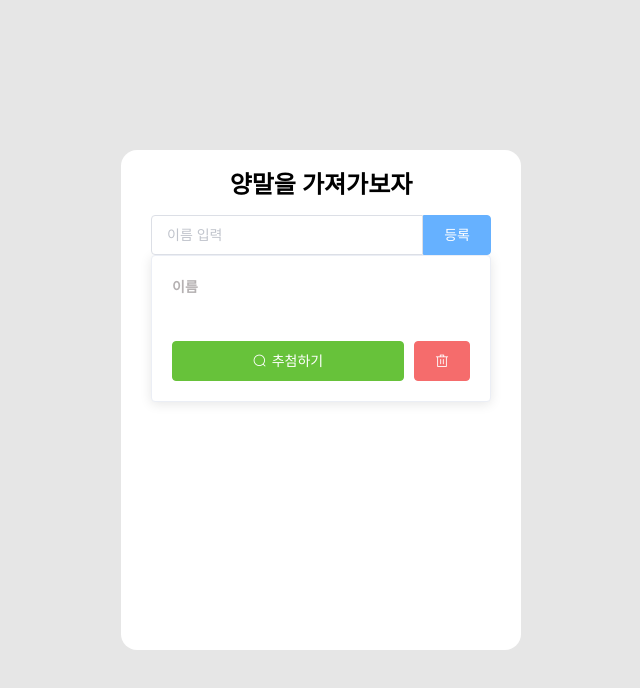
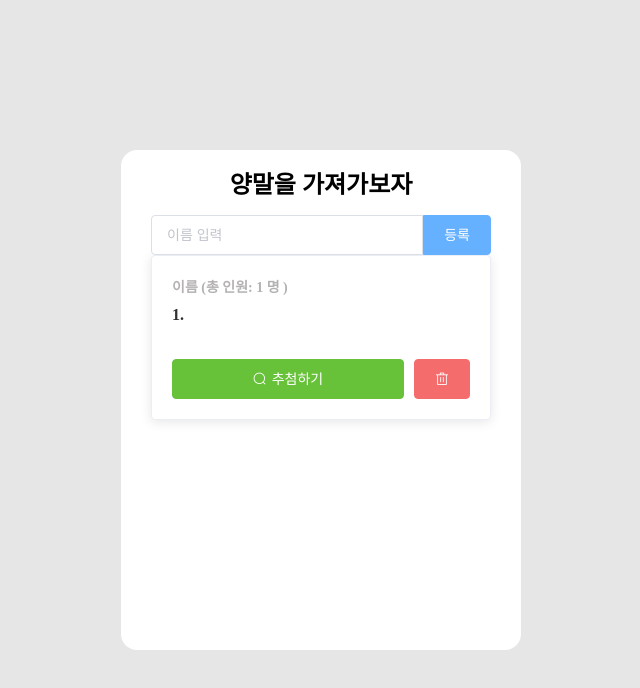
Before and after one commit to BackGyeHoon/lucky-draw, a Nuxt app: page / in a window 1280 px wide. Both pictures are taken after a click on the button "등록". Shown: the top 688 px of the page, without its empty margins (319-959 px from the left). Built offline with nearby package versions, Linux system fonts and the light colour scheme.

Commit message:
편의성 및 ux 수정

```diff
--- a/pages/index.vue
+++ b/pages/index.vue
@@ -13,9 +13,9 @@
         </div>
         <div class="list" v-if="datas.length !== 0">
           <el-card class="box-card" :class="{'_more': datas.length > 9}">
-            <h2 class="list-title">이름</h2>
-            <div v-for="item in datas" :key="item.index" class="text item">
-              {{ item }}
+            <h2 class="list-title">이름 (총 인원: {{ datas.length }} 명 )</h2>
+            <div v-for="(item, index) in datas" :key="item.index" class="text item">
+              {{ index + 1 }}. {{ item }}
             </div>
             <div style="display: flex; padding-top: 30px;">
               <el-button type="success" icon="el-icon-search" @click="start()" v-loading.fullscreen.lock="fullscreenLoading">추첨하기</el-button>
@@ -45,7 +45,18 @@ export default {
       this.input1 = ''
     },
     reset() {
-      this.datas = []
+      this.$confirm('정말 삭제하시겠습니까?', '알림', {
+          confirmButtonText: '네',
+          cancelButtonText: '아니오',
+          type: 'warning'
+        }).then(() => {
+          this.$message({
+            type: 'success',
+            message: '삭제 되었습니다.'
+          });
+          this.datas = []
+        }).catch(() => {
+        });
     },
     start() {
       if (this.datas.length === 1) {
@@ -59,7 +70,7 @@ export default {
           this.$alert(this.result, '당첨자!', {
             confirmButtonText: 'OK',
             callback: action => {
-              this.reset()
+              this.datas = []
             }
           });
         }, 5000);
```
